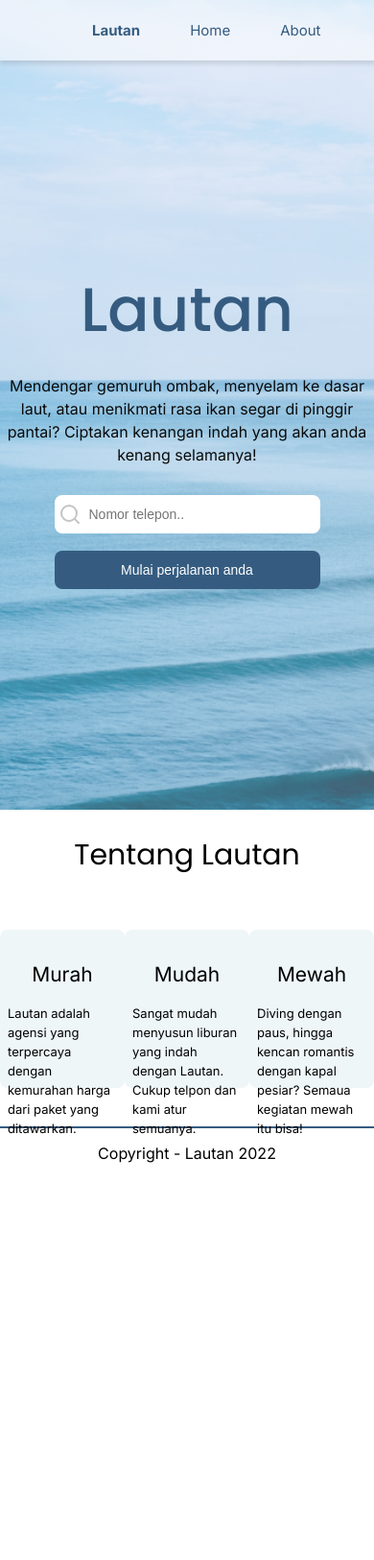
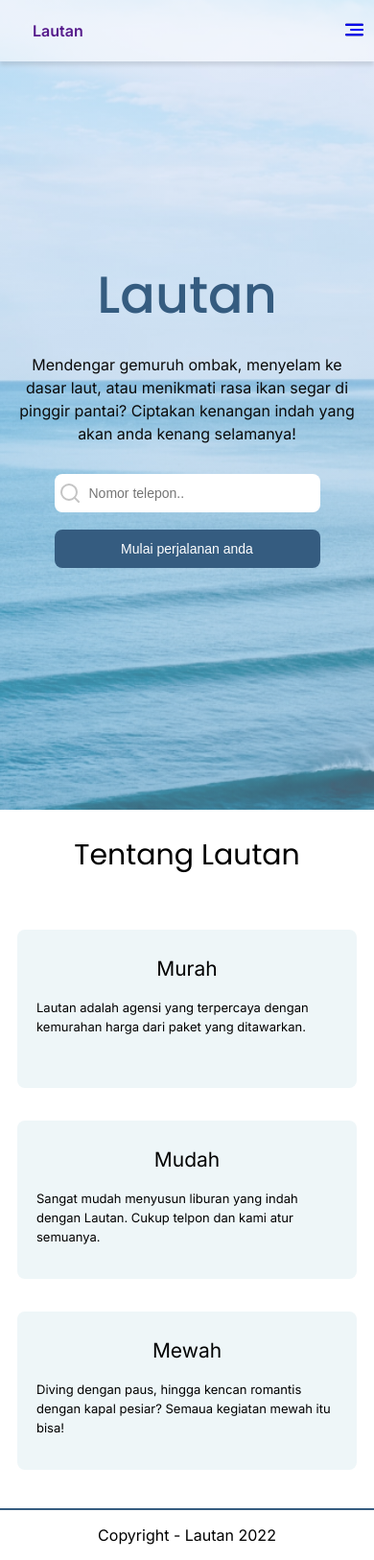
Before and after one commit to muhammadrisano/pf15-lautan, a plain HTML site: page index.html in a window 390 px wide. Shown: the whole page at 96% size. Before the commit the page ends 1228 px from the top, so only its background shows below. Drawn offline with Linux system fonts and the light colour scheme.

Commit message:
add responsive

```diff
--- a/assets/css/style.css
+++ b/assets/css/style.css
@@ -3,58 +3,82 @@ font-family: 'Inter', sans-serif;
 font-family: 'Poppins', sans-serif;
  */
 
+body,
+html {
+  /* table */
+  @media screen and (max-width: 768px) {
+  }
 
-body, html{
-    padding: 0;
+  /* mobile  */
+  @media screen and (max-width: 576px) {
+  }
   margin: 0;
 }
 
+/* navbar */
+#menu-nav {
+    display: none;
+  }
 
-
-/* navbar */
-.navbar{
+  .menu{
+    display: none;
+  }
+.navbar {
   /* height: ; */
   position: fixed;
   top: 0;
   left: 0;
   width: 100vw;
-    background: rgba(255, 255, 255, 0.50);
+  background: rgba(255, 255, 255, 0.5);
   z-index: 1000;
   padding: 6px 30px;
-    box-shadow: 0px 4px 4px 0px rgba(0, 0, 0, 0.10);
+  box-sizing: border-box;
+  box-shadow: 0px 4px 4px 0px rgba(0, 0, 0, 0.1);
+  display: flex;
+  flex-wrap: wrap;
+  justify-content: space-between;
 }
-.nav-item{
+.nav-item {
   list-style: none;
   display: flex;
+  padding: 0;
 }
 /* ul.nav-item li{
     display: inline-block;
 }  */
-ul.nav-item li a{
+ul.nav-item li a {
   text-decoration: none;
   font-size: 15px;
   font-weight: 400;
-    font-family: 'Inter', sans-serif;
-    color: #355C80;
+  font-family: "Inter", sans-serif;
+  color: #355c80;
   padding: 16px 26px;
-    transition: .5s;
-
+  transition: 0.5s;
 }
 
-ul.nav-item li a:hover{
+ul.nav-item li a:hover {
   background-color: lightskyblue;
 }
-.navbar ul.nav-item li a.active{
+.navbar ul.nav-item li a.active {
   font-weight: 700;
+}
+/* .brand{
+    background-color: lightcoral;
+} */
+.brand a {
+  text-decoration: none;
+  display: inline-block;
+  padding: 16px 26px;
+  font-weight: 600;
+  font-family: "Inter", sans-serif;
+  width: fit-content;
 }
 /* end navbar */
 
-
-
-
-#hero{
+#hero {
   height: 100vh;
-    background-image: linear-gradient(#BCCFFF50 100%, white 0%), url('../images/lautan.png');
+  background-image: linear-gradient(#bccfff50 100%, white 0%),
+    url("../images/lautan.png");
   background-repeat: no-repeat;
   background-size: cover;
   background-position: center;
@@ -64,7 +88,7 @@ ul.nav-item li a:hover{
   align-items: center;
 }
 
-.container{
+.container {
   width: 450px;
   height: 400px;
   /* background-color: lightcyan; */
@@ -76,42 +100,41 @@ ul.nav-item li a:hover{
     margin-right: auto; */
   /* margin-top: auto;
     margin-bottom: auto; */
-
 }
-.hero-title{
-    color: #355C80;
+.hero-title {
+  color: #355c80;
   font-size: 64px;
   font-weight: 500;
   text-align: center;
-    font-family: 'Poppins', sans-serif;
+  font-family: "Poppins", sans-serif;
   margin-bottom: 20px;
 }
-.hero-content{
-    color: #0A0A0A;
+.hero-content {
+  color: #0a0a0a;
   font-size: 16px;
   text-align: center;
   line-height: 24px;
-    font-family: 'Inter', sans-serif;
+  font-family: "Inter", sans-serif;
 }
-.wrapper-form{
+.wrapper-form {
   width: 277px;
   /* background-color: lightpink; */
   margin-left: auto;
   margin-right: auto;
   margin-top: 30px;
 }
-.wrapper-search{
+.wrapper-search {
   position: relative;
   /* background-color: red; */
   height: fit-content;
 }
-.wrapper-search img{
+.wrapper-search img {
   position: absolute;
   left: 6px;
   top: 50%;
   transform: translateY(-50%);
 }
-.wrapper-form input{
+.wrapper-form input {
   width: 100%;
   box-sizing: border-box;
   border-width: 0;
@@ -123,10 +146,9 @@ ul.nav-item li a:hover{
   outline: none;
 }
 
-
-.wrapper-form button{
+.wrapper-form button {
   width: 100%;
-    background-color: #355C80;
+  background-color: #355c80;
   border-width: 0;
   color: #fff;
   font-size: 14px;
@@ -135,27 +157,27 @@ ul.nav-item li a:hover{
   margin-top: 18px;
 }
 
-.about-title{
+.about-title {
   font-size: 30px;
   text-align: center;
   font-weight: 400;
-    font-family: 'Poppins', sans-serif;
+  font-family: "Poppins", sans-serif;
 }
-.wrapper-card{
+.wrapper-card {
   display: flex;
   justify-content: space-evenly;
 }
-.card{
+.card {
   width: 255px;
   height: 165px;
-    background-color: #EEF6F8;
+  background-color: #eef6f8;
   border-radius: 8px;
   padding: 16px 8px;
   box-sizing: border-box;
   margin-top: 30px;
-    font-family: 'Inter', sans-serif;
+  font-family: "Inter", sans-serif;
 }
-.card h4{
+.card h4 {
   font-size: 21px;
   font-weight: 400;
   text-align: center;
@@ -163,24 +185,95 @@ justify-content: space-evenly;
   margin-bottom: 18px;
 }
 
-.card p{
+.card p {
   font-size: 13px;
   font-weight: 400;
   line-height: 20px;
 }
 
-
-.footer{
+.footer {
   margin-top: 40px;
   /* border-top: 2px solid #355C80; */
   border-top-width: 2px;
   border-top-style: solid;
-    border-top-color: #355C80;
+  border-top-color: #355c80;
+} #menu-nav {
+    display: none;
   }
 
-.footer p{
+.footer p {
   font-size: 16px;
   font-weight: 400;
-font-family: 'Inter', sans-serif;
+  font-family: "Inter", sans-serif;
   text-align: center;
 }
+
+/* table */
+@media screen and (max-width: 768px) {
+  .wrapper-card {
+    flex-wrap: wrap;
+    gap: 10px;
+  }
+}
+
+/* mobile  */
+@media screen and (max-width: 576px) {
+  .container {
+    width: 100%;
+    padding-left: 18px;
+    padding-right: 18px;
+    box-sizing: border-box;
+  }
+  .hero-title {
+    font-size: 54px;
+  }
+  .wrapper-card {
+    gap: 4px;
+    padding-left: 18px;
+    padding-right: 18px;
+    box-sizing: border-box;
+    flex-direction: column;
+  }
+  .card {
+    width: 100%;
+    padding: 10px 20px;
+  }
+  .navbar {
+    padding-left: 8px;
+    padding-right: 8px;
+  }
+  ul.nav-item {
+    flex-direction: column;
+    width: 100%;
+    /* background-color: lightblue; */
+    padding: 0;
+    margin: 0;
+    display: none;
+  }
+
+  span.close {
+    display: none;
+  }
+  #menu-nav:checked ~ ul.nav-item {
+    display: initial;
+  }
+  #menu-nav:checked ~ .menu span.ic-menu {
+    display: none;
+  }
+  #menu-nav:checked ~ .menu span.close {
+    display: initial;
+  }
+  ul.nav-item li a {
+    display: block;
+    padding: 16px 20px;
+  }
+  .menu {
+    display: flex;
+    justify-content: center;
+    align-items: center;
+  }
+  span.close {
+    font-size: 30px;
+    color: blueviolet;
+  }
+}
--- a/index.html
+++ b/index.html
@@ -15,10 +15,39 @@
   <body>
     <!-- section hero -->
     <nav class="navbar">
+      <div class="brand">
+        <a href="" class="active">Lautan</a>
+      </div>
+      <input type="checkbox" id="menu-nav" />
+      <label for="menu-nav" class="menu">
+        <span class="ic-menu">
+          <svg
+          fill="none"
+          height="25"
+          viewBox="0 0 25 25"
+          width="25"
+          xmlns="http://www.w3.org/2000/svg"
+          class="text-primary"
+        >
+          <path
+            d="M4.16667 19.25H20.8333C21.4062 19.25 21.875 18.7812 21.875 18.2083C21.875 17.6354 21.4062 17.1667 20.8333 17.1667H4.16667C3.59375 17.1667 3.125 17.6354 3.125 18.2083C3.125 18.7812 3.59375 19.25 4.16667 19.25ZM9.375 14.0417H20.8333C21.4062 14.0417 21.875 13.5729 21.875 13C21.875 12.4271 21.4062 11.9583 20.8333 11.9583H9.375C8.80208 11.9583 8.33333 12.4271 8.33333 13C8.33333 13.5729 8.80208 14.0417 9.375 14.0417ZM3.125 7.79167C3.125 8.36458 3.59375 8.83333 4.16667 8.83333H20.8333C21.4062 8.83333 21.875 8.36458 21.875 7.79167C21.875 7.21875 21.4062 6.75 20.8333 6.75H4.16667C3.59375 6.75 3.125 7.21875 3.125 7.79167Z"
+            fill="currentColor"
+          ></path>
+          <path
+            d="M4.16667 19.25H20.8333C21.4062 19.25 21.875 18.7812 21.875 18.2083C21.875 17.6354 21.4062 17.1667 20.8333 17.1667H4.16667C3.59375 17.1667 3.125 17.6354 3.125 18.2083C3.125 18.7812 3.59375 19.25 4.16667 19.25ZM9.375 14.0417H20.8333C21.4062 14.0417 21.875 13.5729 21.875 13C21.875 12.4271 21.4062 11.9583 20.8333 11.9583H9.375C8.80208 11.9583 8.33333 12.4271 8.33333 13C8.33333 13.5729 8.80208 14.0417 9.375 14.0417ZM3.125 7.79167C3.125 8.36458 3.59375 8.83333 4.16667 8.83333H20.8333C21.4062 8.83333 21.875 8.36458 21.875 7.79167C21.875 7.21875 21.4062 6.75 20.8333 6.75H4.16667C3.59375 6.75 3.125 7.21875 3.125 7.79167Z"
+            fill="blue"
+          ></path>
+        </svg>
+        </span>
+
+        <span class="close">
+          x
+        </span>
+      </label>
       <ul class="nav-item">
-        <li><a href="" class="active">Lautan</a></li>
         <li><a href="#hero">Home</a></li>
         <li><a href="#about">About</a></li>
+        <li><a href="#about">contact</a></li>
       </ul>
     </nav>
     <section id="hero">
```
Lines whose indentation alone changed are shown as unchanged.
